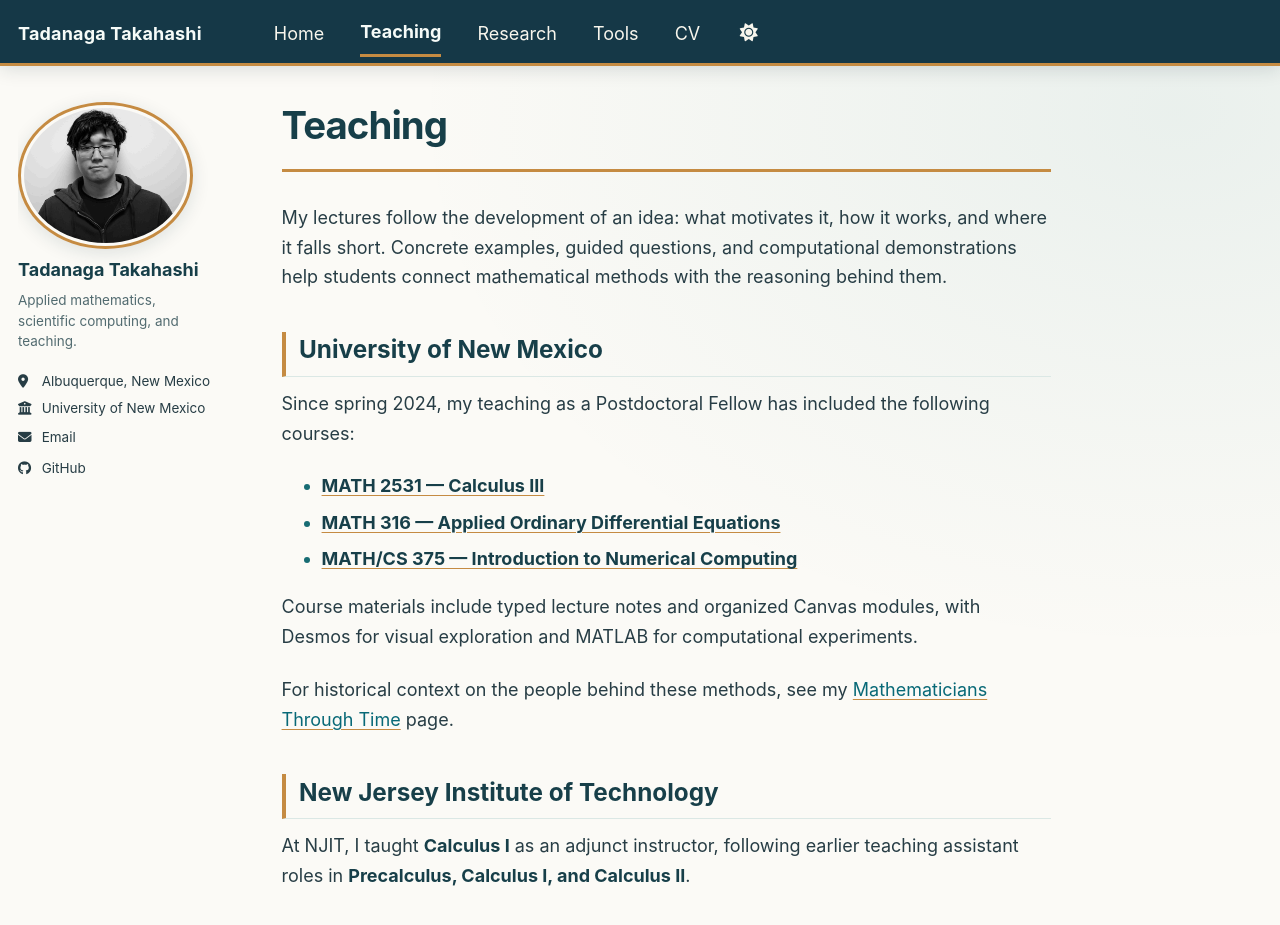
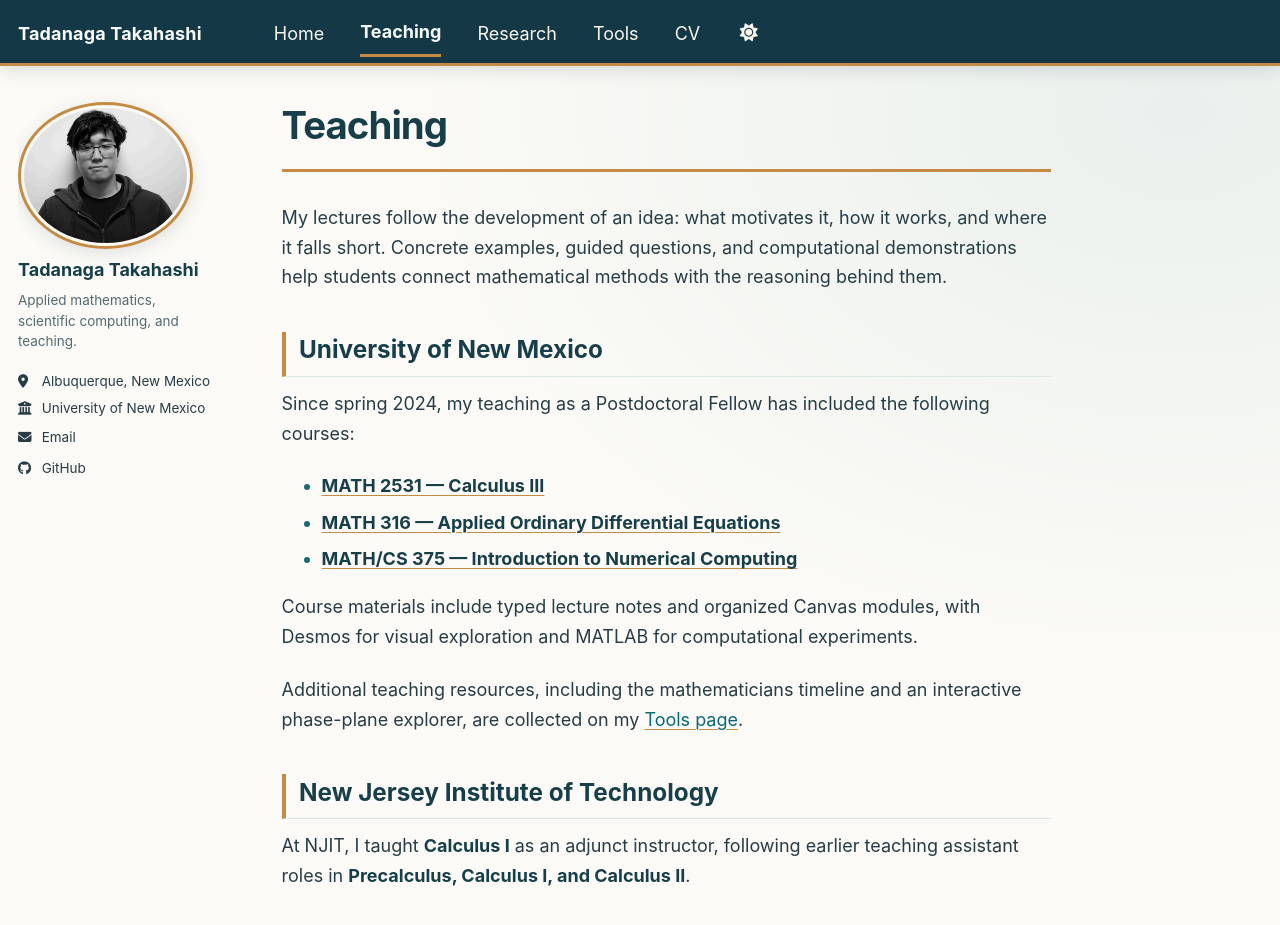
Before and after one commit to tadanaga/webpage, a Jekyll site: the page built from _pages/teaching.md, in a window 1280 px wide and 941 px high. Shown: the top 925 px of the window. Built offline with Jekyll 4.4.1, drawn with Linux system fonts in a browser that asks for light colours; a style sheet for code colours, icons or effects is not loaded.

Commit message:
Point Teaching visitors to central Tools directory

```diff
--- a/_pages/teaching.md
+++ b/_pages/teaching.md
@@ -24,8 +24,9 @@ Course materials include typed lecture notes and organized Canvas
 modules, with Desmos for visual exploration and MATLAB for
 computational experiments.
 
-For historical context on the people behind these methods, see my
-[Mathematicians Through Time]({{ '/timeline/' | relative_url }}) page.
+Additional teaching resources, including the mathematicians timeline and an
+interactive phase-plane explorer, are collected on my
+[Tools page]({{ '/tools/' | relative_url }}).
 
 ## New Jersey Institute of Technology
 
```
